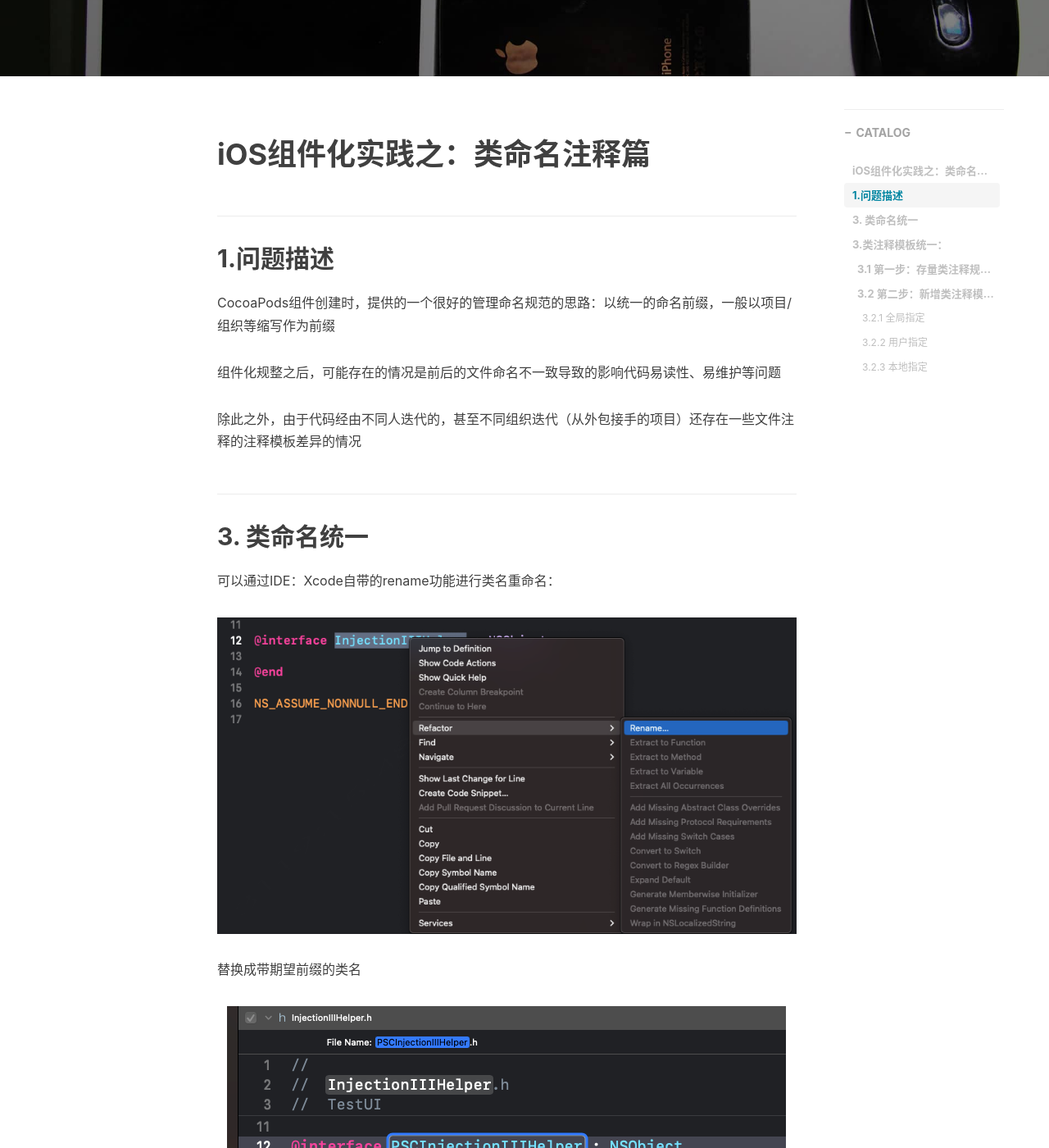
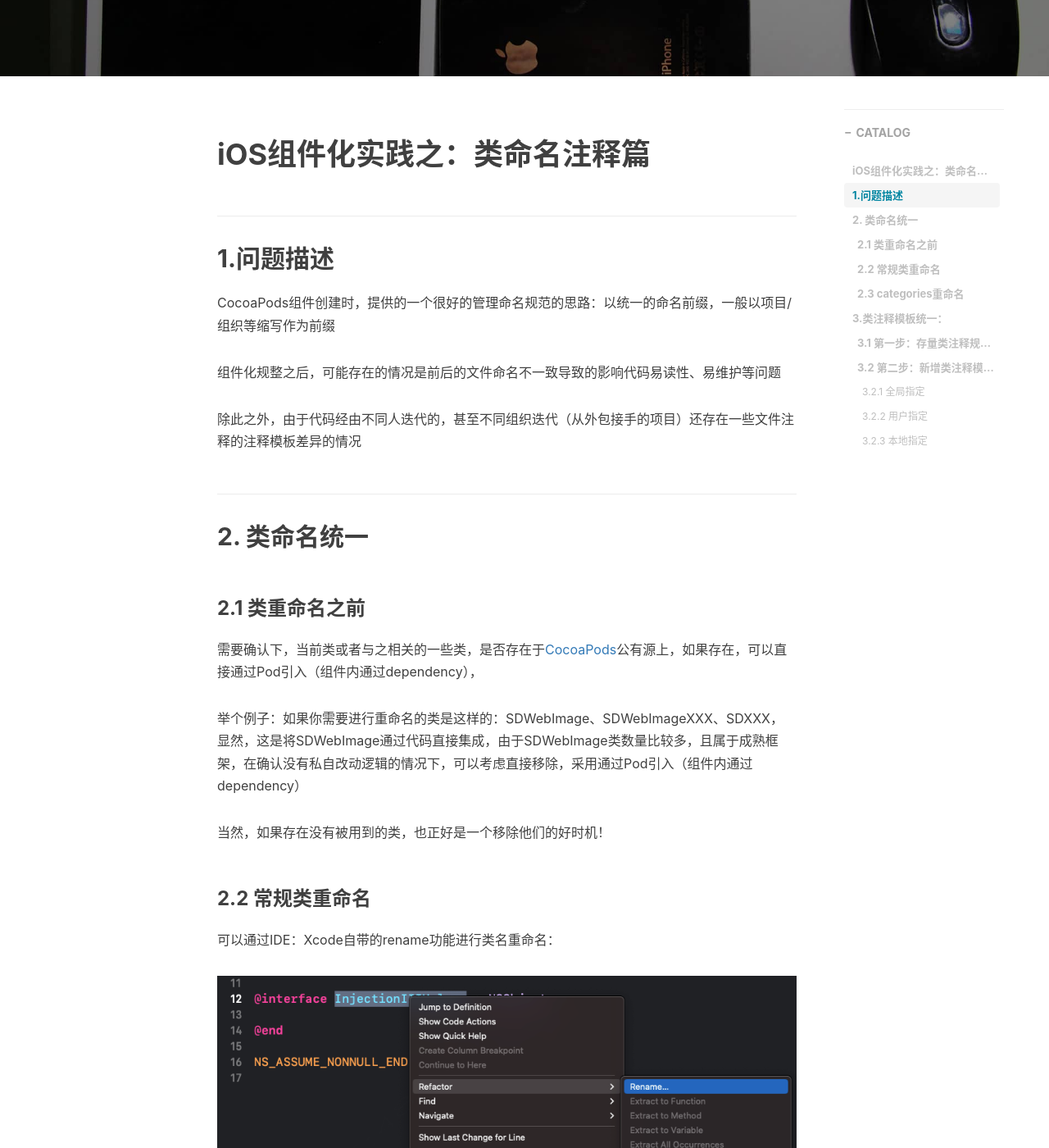
Before and after one commit to cyp6826255/payson.github.io, a Jekyll site: the page built from _posts/2023-07-31-6-iOS-组件化-命名注释篇.md, in a window 1280 px wide and 1400 px high, scrolled down 390 px. Shown: the whole window at 82% size. Built offline with Jekyll 4.4.1, drawn with Linux system fonts in a browser that asks for light colours; nearby versions of some CDN libraries; comment, search, counter and statistics services are not loaded; some of the changed text lies outside the part shown.

Commit message:
--modify:article

```diff
--- a/_posts/2023-07-31-6-iOS-组件化-命名注释篇.md
+++ b/_posts/2023-07-31-6-iOS-组件化-命名注释篇.md
@@ -19,7 +19,17 @@
 
 除此之外，由于代码经由不同人迭代的，甚至不同组织迭代（从外包接手的项目）还存在一些文件注释的注释模板差异的情况
 
-## 3. 类命名统一
+## 2. 类命名统一
+
+### 2.1 类重命名之前
+
+需要确认下，当前类或者与之相关的一些类，是否存在于[CocoaPods](https://cocoapods.org/)公有源上，如果存在，可以直接通过Pod引入（组件内通过dependency），
+
+举个例子：如果你需要进行重命名的类是这样的：SDWebImage、SDWebImageXXX、SDXXX，显然，这是将SDWebImage通过代码直接集成，由于SDWebImage类数量比较多，且属于成熟框架，在确认没有私自改动逻辑的情况下，可以考虑直接移除，采用通过Pod引入（组件内通过dependency）
+
+当然，如果存在没有被用到的类，也正好是一个移除他们的好时机！
+
+### 2.2 常规类重命名
 
 可以通过IDE：Xcode自带的rename功能进行类名重命名：
 
@@ -30,6 +40,12 @@
 ![WX20230731-191648](/img/name/2.png)
 
 可能存在替换不完全的可能，需要检索下旧类名，全局替换下，确保编译通过方可
+
+### 2.3 categories重命名
+
+categories的重命名无法根据上述方式，只能通过常规的修改文件名，以及全局替换的方式。
+
+值得一提的是，若一个基础类存在多个单一功能的categories，例如存在UIButton+Category1，UIButton+Category2……，他们有可能存在重复的功能可以考虑保留其中一个即可，也可以考虑将他们重构，合并，或者是重新划分下功能归属，
 
 ## 3.类注释模板统一：
 
```
